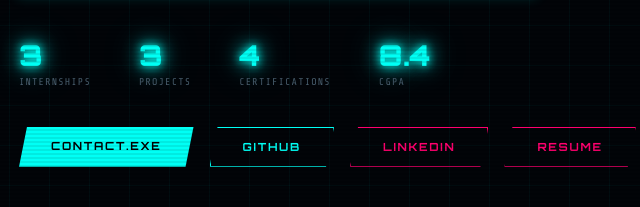
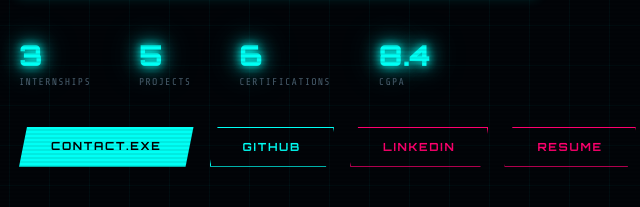
Before and after one commit to n-k08/Portfolio, a plain HTML site: page index.html in a window 1280 px wide. Shown: the part 495-702 px from the top of the page, 71-711 px from the left. Drawn offline with nearby package versions, Linux system fonts and the light colour scheme.

Commit message:
Update project and certification statistics in index.html

```diff
--- a/index.html
+++ b/index.html
@@ -185,8 +185,8 @@ footer { border-top:1px solid rgba(0,255,245,0.1); padding:1.5rem 3rem; display:
     </p>
     <div class="hero-stats">
       <div class="stat-box"><div class="stat-num">3</div><div class="stat-label">Internships</div></div>
-      <div class="stat-box"><div class="stat-num">3</div><div class="stat-label">Projects</div></div>
-      <div class="stat-box"><div class="stat-num">4</div><div class="stat-label">Certifications</div></div>
+      <div class="stat-box"><div class="stat-num">5</div><div class="stat-label">Projects</div></div>
+      <div class="stat-box"><div class="stat-num">6</div><div class="stat-label">Certifications</div></div>
       <div class="stat-box"><div class="stat-num">8.4</div><div class="stat-label">CGPA</div></div>
     </div>
     <div class="hero-btns">
```
